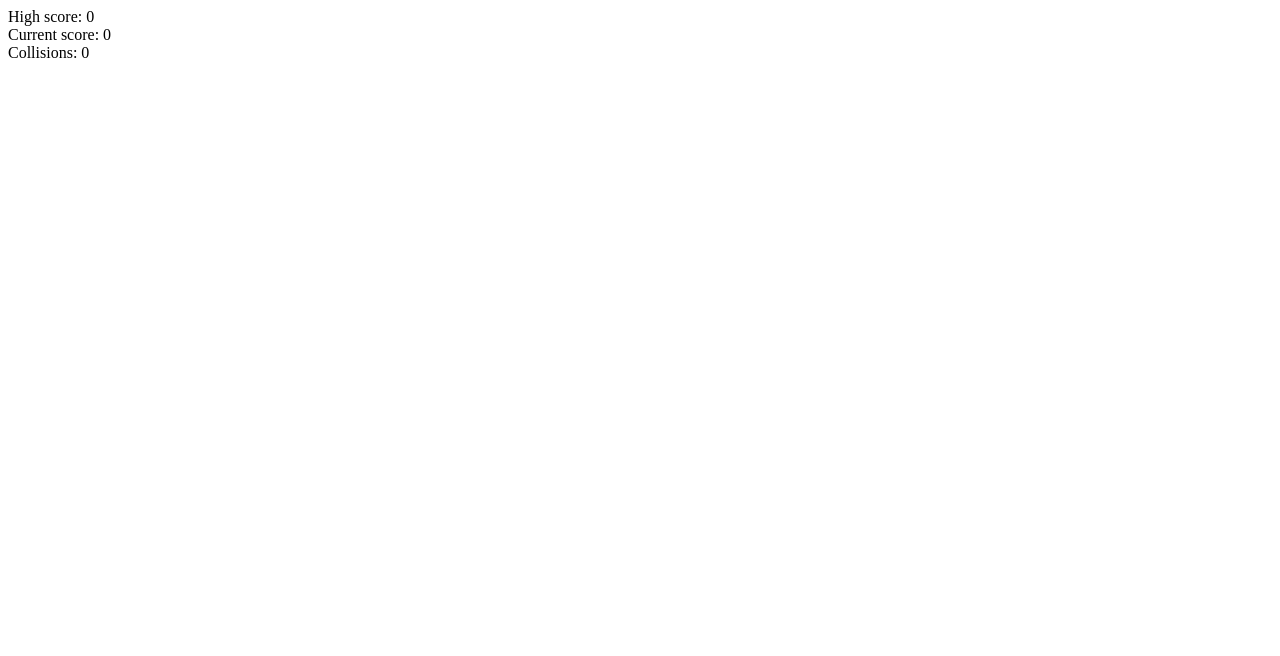
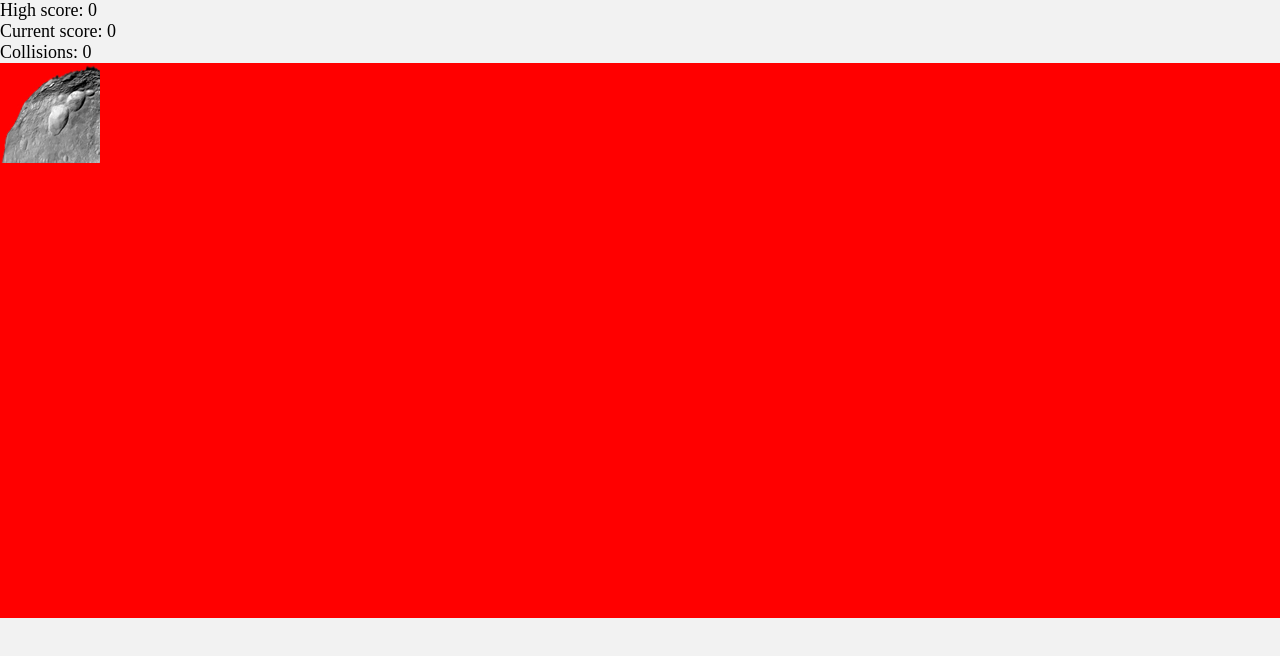
Before and after one commit to BHesseldieck/watchout, a website: page client/index.html in a window 1280 px wide. Drawn offline with Linux system fonts and the light colour scheme.

Commit message:
hard-coded one enemy

```diff
--- a/client/index.html
+++ b/client/index.html
@@ -1,7 +1,7 @@
 <!DOCTYPE html>
 <html>
   <head>
-    <link rel='stylesheet' type='css' href='styles.css'>
+    <link rel="stylesheet" type="text/css" href="styles.css"/>
   </head>
   <body>
     <div class="scoreboard">
@@ -10,7 +10,12 @@
       <div class="current">Current score: <span>0</span></div>
       <div class="collisions">Collisions: <span>0</span></div>
     </div>
-    <div class="board"><div class="mouse"></div></div>
+    <div class="board">
+      <div class="enemy">
+      </div>
+      <div class="mouse">
+      </div>
+    </div>
     <script src="lib/d3.js" charset="utf-8"></script>
     <script src='watchout.js'></script>
   </body>
--- a/client/styles.css
+++ b/client/styles.css
@@ -1,4 +1,22 @@
 /* your beautiful css styling goes here! */
+body, html{
+  height:100%;
+}
 
+body{
+  margin: 0px;
+  background-color: #f2f2f2;
+  font-size: 18px;
+}
+
+.board{
+	background-color: red;
+}
+
+.enemy{
+	background-image: url('asteroid.png');
+	width: 100px;
+	height: 100px;
+}
 /* Note: an asteroid image is included in this repo.
 Feel free to use it if you like. */
--- a/client/watchout.js
+++ b/client/watchout.js
@@ -12,10 +12,25 @@ var gameStats = {
 };
 
 var axes = {
-  x: d3.scale.linear().domain([0,100]).range([0,gameOptions.width]),
-  y: d3.scale.linear().domain([0,100]).range([0,gameOptions.height])
+  x: d3.scale.linear().domain([0, 100]).range([0, gameOptions.width]),
+  y: d3.scale.linear().domain([0, 100]).range([0, gameOptions.height])
 };
 
-var gameBoard = d3.select('.container').append('svg:svg')
+var gameBoard = d3.select('.board').append('svg:svg')
                 .attr('width', gameOptions.width)
                 .attr('height', gameOptions.height);
+
+
+
+//score updates
+var updateScore = function() {
+  d3.select('#current-score')
+    .text(gameStats.score.toString());
+};
+
+var updateBestScore = function() {
+  gameStats.bestScore =
+    _.max [gameStats.bestScore, gameStats.score];
+
+  d3.select('#best-score').text(gameStats.bestScore.toString());
+};
```
